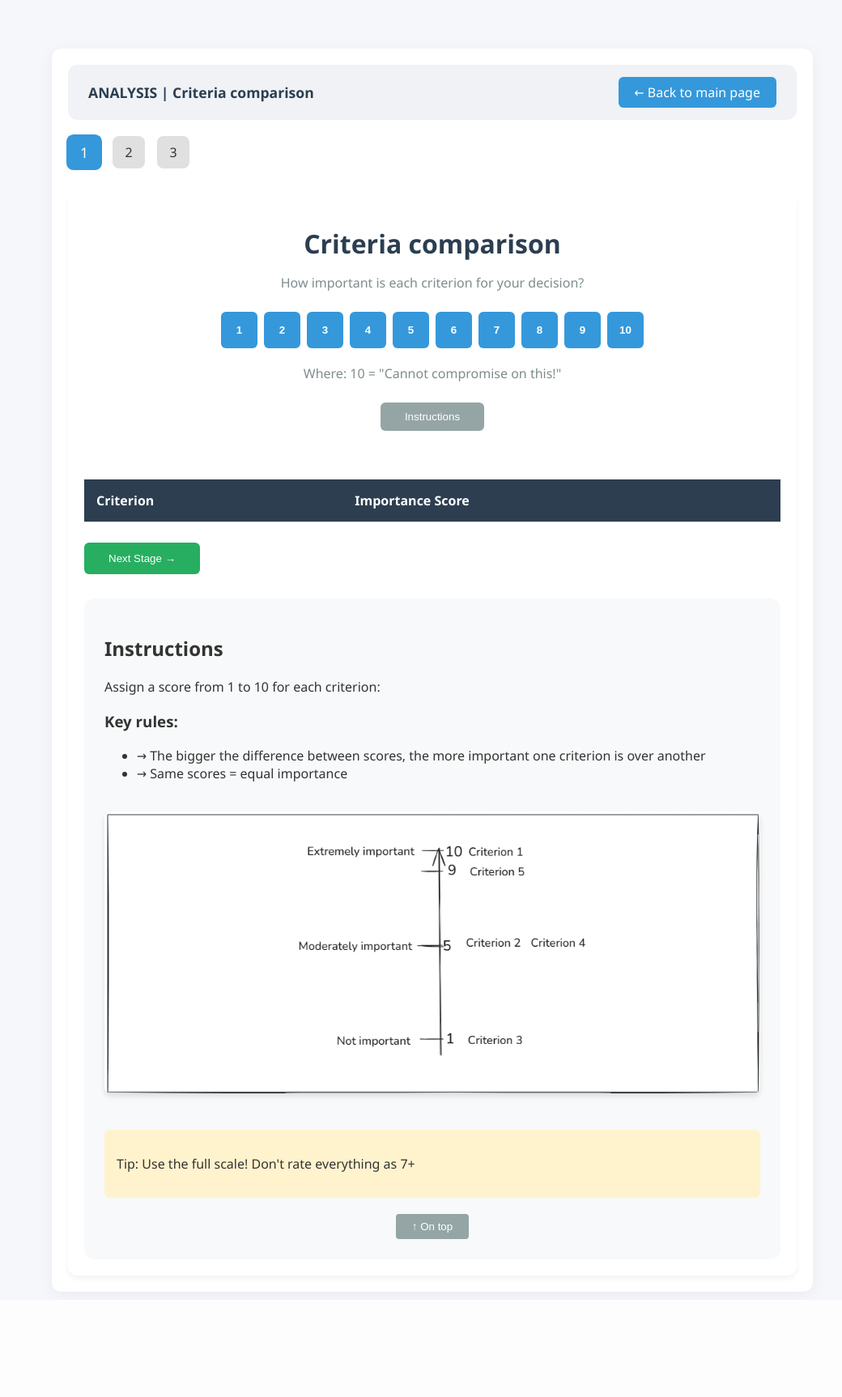
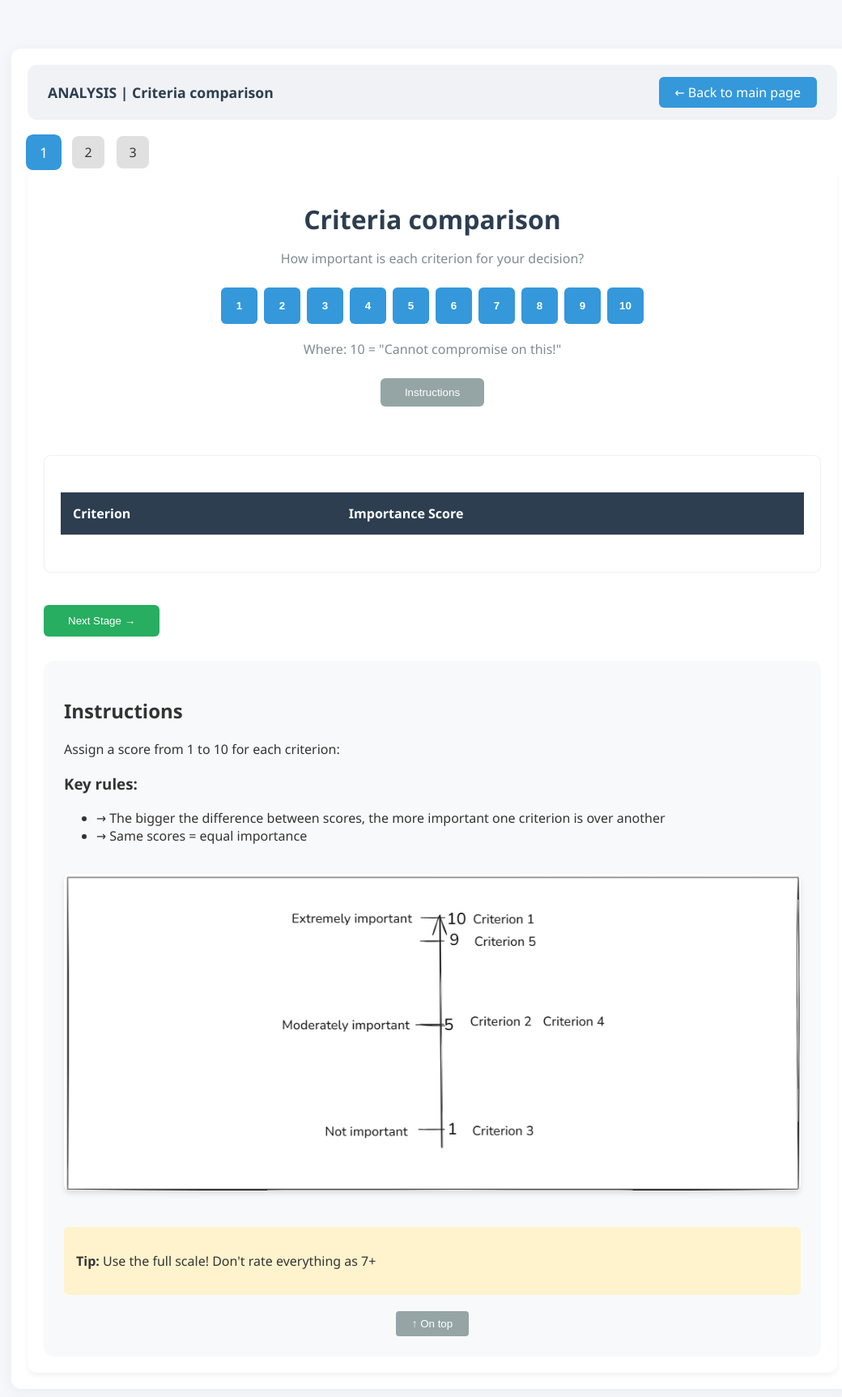
Before and after one commit to kniklo/MCDMapp, a Flask app: page /analyze_task/1 in a window 1280 px wide. Shown: the whole page at 81% size, without its empty margins (106-1146 px from the left). Before the commit the page ends 1602 px from the top, so only its background shows below. Run offline with Flask 3, Linux system fonts and the light colour scheme; the visitor is signed in with stand-in values (Sample User, id 1); data comes from the database, SQL or seed files in the repository; data that the repository does not hold is empty.

Commit message:
Small changes pages analysis 1 2

```diff
--- a/app/static/styles.css
+++ b/app/static/styles.css
@@ -6,7 +6,7 @@ body {
 }
 
 .container {
-    max-width: 900px;
+    max-width: 1000px;
     margin: 10px auto;
     margin-top: 60px;
     padding: 20px;
--- a/app/templates/alternative_evaluation.html
+++ b/app/templates/alternative_evaluation.html
@@ -101,7 +101,7 @@
             </div>
 
             <div class="tip-box">
-                <p>Tip: Compare alternatives directly! If A is twice as good as B, its score should be ~2x higher</p>
+                <p><b>Tip:</b> Compare alternatives directly! If A is twice as good as B, its score should be ~2x higher</p>
             </div>
             <button class="top-btn" onclick="scrollToTop()">↑ On top</button>
         </section>
@@ -139,7 +139,6 @@
     .stage-selector {
         display: flex;
         gap: 15px;
-        margin-bottom: 30px;
     }
 
     .stage-dot {
@@ -182,6 +181,7 @@
 
     /* Стили специфичные для этой страницы */
     .criterion-block {
+        margin-top: 40px;
         margin-bottom: 40px;
         border: 1px solid #ecf0f1;
         border-radius: 8px;
--- a/app/templates/criterion.html
+++ b/app/templates/criterion.html
@@ -38,6 +38,7 @@
         <button class="instructions-btn" onclick="scrollToInstructions()">Instructions</button>
 
         <!-- Таблица критериев -->
+        <div class="criterion-block">
             <table class="criteria-table">
                 <tr>
                     <th>Criterion</th>
@@ -56,7 +57,7 @@
                 </tr>
                 {% endfor %}
             </table>
-
+        </div>
         <!-- Кнопка Next -->
         <div class="next-container">
             <button class="nav-button primary" onclick="window.location.href='{{ url_for('alternative_evaluation') }}'">
@@ -84,7 +85,7 @@
                          class="custom-image">
                 </div>
                 <div class="tip-box">
-                    <p>Tip: Use the full scale! Don't rate everything as 7+</p>
+                    <p><b>Tip:</b> Use the full scale! Don't rate everything as 7+</p>
                 </div>
             </div>
             <button class="top-btn" onclick="scrollToTop()">↑ On top</button>
@@ -93,6 +94,15 @@
 </div>
 
 <style>
+    .criterion-block {
+        margin-top: 40px;
+        margin-bottom: 40px;
+        border: 1px solid #ecf0f1;
+        border-radius: 8px;
+        padding: 20px;
+        margin-top: 60px;
+    }
+
     .custom-image {
     max-width: 100%;
     height: auto;
@@ -138,7 +148,6 @@
     .stage-selector {
         display: flex;
         gap: 15px;
-        margin-bottom: 30px;
     }
 
     .stage-dot {
@@ -208,7 +217,6 @@
     .criteria-table {
         width: 100%;
         margin: 25px 0;
-        margin-top: 60px;
         border-collapse: collapse;
     }
 
```
Lines whose indentation alone changed are shown as unchanged.
